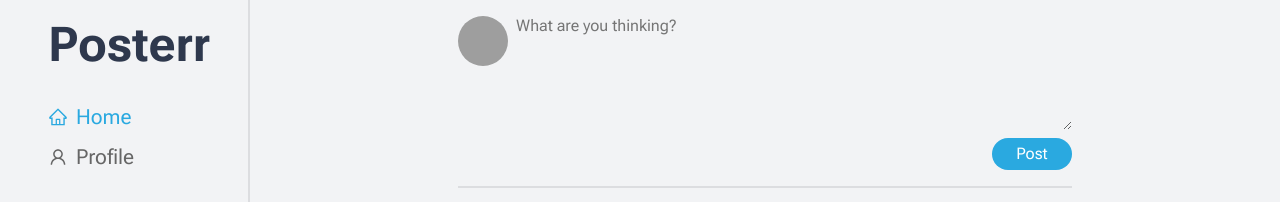
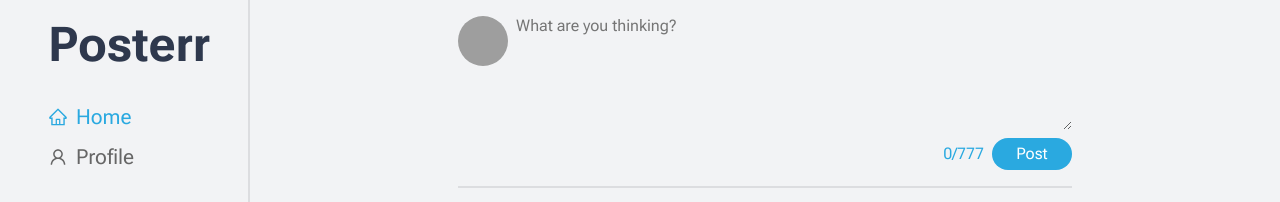
Before and after one commit to vicentemattos1/twitter-frontend, a Next.js app: page /posts in a window 1280 px wide. Shown: the top 202 px of the page. Built offline with nearby package versions, Linux system fonts and the light colour scheme; sample sign-in values are in the browser's storage; grey boxes are pictures that could not be loaded.

Commit message:
Adding max caracteres on post

```diff
--- a/src/components/NewPost.tsx
+++ b/src/components/NewPost.tsx
@@ -11,10 +11,11 @@ export function NewPost() {
   const [newPostTextArea, setNewPostTextArea] = useState("");
   const { user, setUser } = useUser();
   const { posts, setPosts } = usePosts();
+  const postMaxCaracteres = 777;
 
   function handleSubmit(e: FormEvent<HTMLFormElement>) {
     e.preventDefault();
-    if (user) {
+    if (user && newPostTextArea.length <= postMaxCaracteres) {
       const newPost: Post = {
         id: { $oid: uuid() },
         user: {
@@ -69,8 +70,20 @@ export function NewPost() {
           name="textarea"
           value={newPostTextArea}
           onChange={(e) => setNewPostTextArea(e.target.value)}
+          className={
+            newPostTextArea.length > postMaxCaracteres ? styles["active"] : ""
+          }
         />
-        <button type="submit">Post</button>
+        <div>
+          <span
+            className={
+              newPostTextArea.length > postMaxCaracteres ? styles["active"] : ""
+            }
+          >
+            {`${newPostTextArea.length}/${postMaxCaracteres}`}
+          </span>
+          <button type="submit">Post</button>
+        </div>
       </form>
     </div>
   );
--- a/src/styles/components/NewPost.module.scss
+++ b/src/styles/components/NewPost.module.scss
@@ -23,17 +23,29 @@
       border: none;
       margin-left: 0.5rem;
       word-wrap: break-word;
+      outline: none;
     }
 
+    textarea.active {
+      border: solid 2px var(--red);
+    }
+
+    > div {
+      margin-left: auto;
+      color: var(--blue);
       button {
         margin-top: 0.5rem;
-      margin-left: auto;
         border: none;
+        margin-left: 0.5rem;
         width: 80px;
         padding: 0.4rem 0;
         border-radius: 20px;
         background: var(--blue);
         color: var(--white);
       }
+      .active {
+        color: var(--red);
       }
     }
+  }
+}
```
Lines whose indentation alone changed are shown as unchanged.
